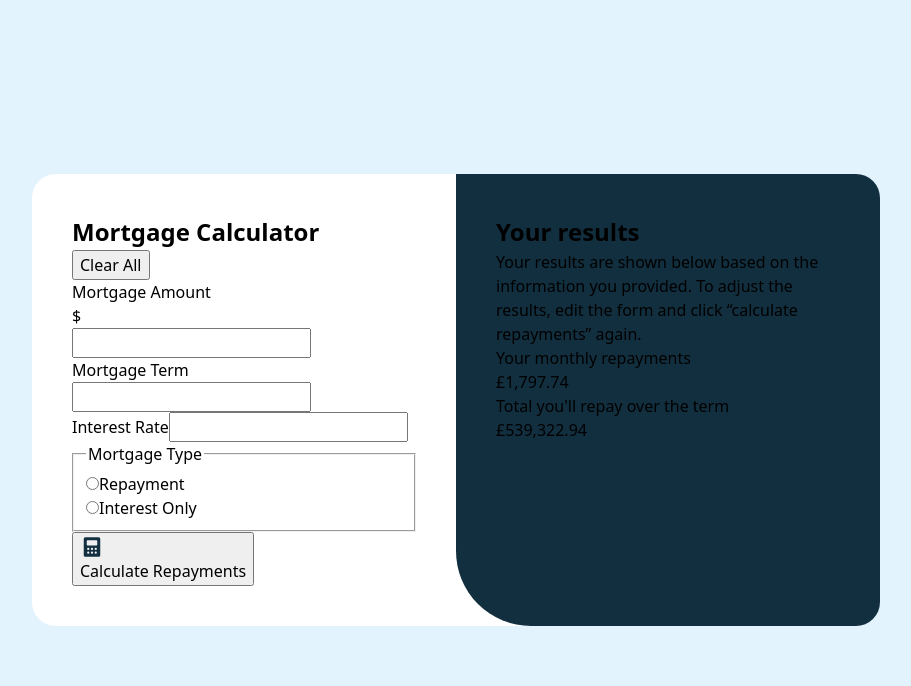
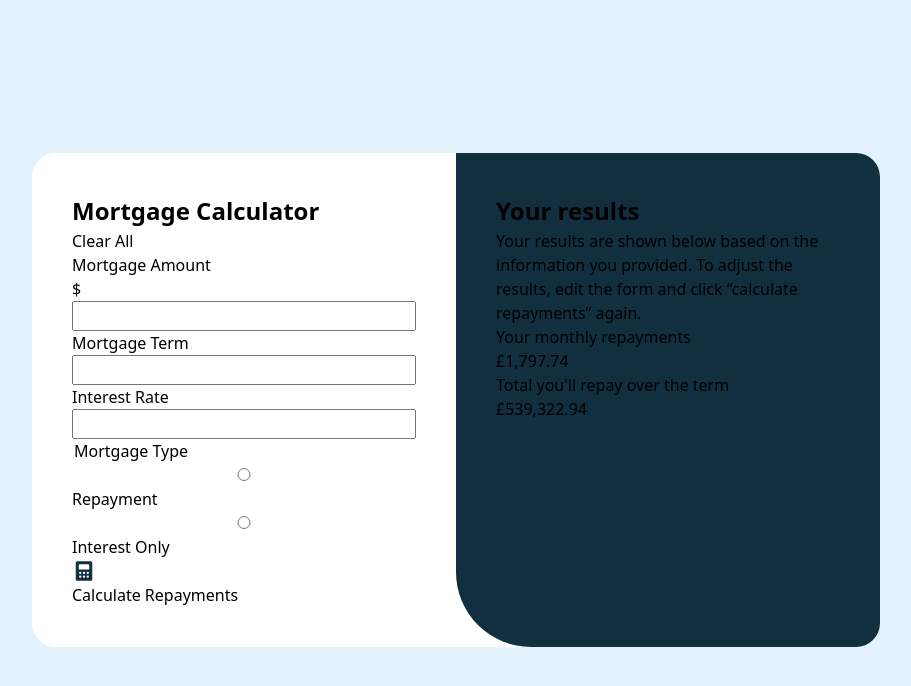
Before and after one commit to gumrahsindar/mortgage-calculator, a Vue app: page / in a window 1280 px wide. Shown: the top 686 px of the page, without its empty margins (184-1095 px from the left). Built offline with nearby package versions, Linux system fonts and the light colour scheme.

Commit message:
style: change some defaults

```diff
--- a/src/styles/_base.scss
+++ b/src/styles/_base.scss
@@ -40,6 +40,24 @@ select {
   font: inherit;
 }
 
+input,
+label {
+  display: inline-block;
+  width: 100%;
+}
+
+button {
+  background: none;
+  border: none;
+  cursor: pointer;
+  padding: 0;
+}
+
+fieldset {
+  border: none;
+  padding: 0;
+}
+
 p,
 h1,
 h2,
--- a/src/styles/_utilities.scss
+++ b/src/styles/_utilities.scss
@@ -1,3 +1,5 @@
+@use './variables' as v;
+
 $line-height-125: 1.25;
 $line-height-150: 1.5;
 $letter-spacing-tight: -0.0625rem;
@@ -6,18 +8,21 @@ $letter-spacing-normal: 0;
 // Text utilities
 .text-2xl {
   font-size: 3.5rem;
+  font-weight: bold;
   line-height: $line-height-125;
   letter-spacing: $letter-spacing-tight;
 }
 
 .text-xl {
   font-size: 1.5rem;
+  font-weight: bold;
   line-height: $line-height-125;
   letter-spacing: $letter-spacing-tight;
 }
 
 .text-lg {
-  font-size: 1.25rem;
+  font-size: 1.125rem;
+  font-weight: bold;
   line-height: $line-height-125;
   letter-spacing: $letter-spacing-tight;
 }
@@ -33,3 +38,26 @@ $letter-spacing-normal: 0;
   line-height: $line-height-150;
   letter-spacing: $letter-spacing-normal;
 }
+.text-underline {
+  text-decoration: underline;
+}
+
+// text color utilities
+.text-slate-900 {
+  color: v.$slate-900;
+}
+.text-slate-700 {
+  color: v.$slate-700;
+}
+.text-slate-300 {
+  color: v.$slate-300;
+}
+.text-yellow {
+  color: v.$yellow;
+}
+.text-white {
+  color: v.$white;
+}
+.text-error {
+  color: v.$red;
+}
--- a/src/styles/_variables.scss
+++ b/src/styles/_variables.scss
@@ -1,10 +1,10 @@
 // colors
-$clr-yellow: hsl(61, 70%, 52%);
 $slate-900: hsl(202, 55%, 16%);
 $slate-700: hsl(200, 24%, 40%);
 $slate-500: hsl(200, 26%, 54%);
 $slate-300: hsl(203, 41%, 72%);
 $slate-100: hsl(202, 86%, 94%);
+$yellow: hsl(61, 70%, 52%);
 $white: hsl(0, 0%, 100%);
 $red: hsl(4, 69%, 50%);
 
```
